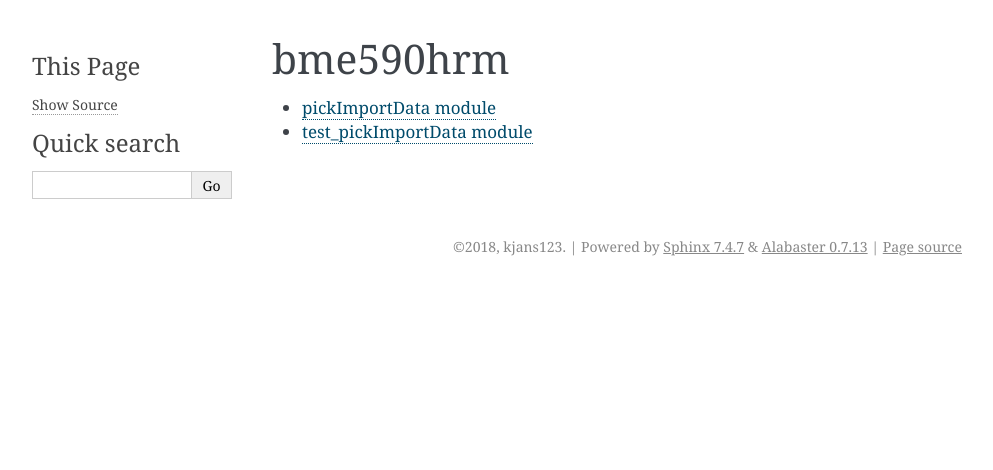
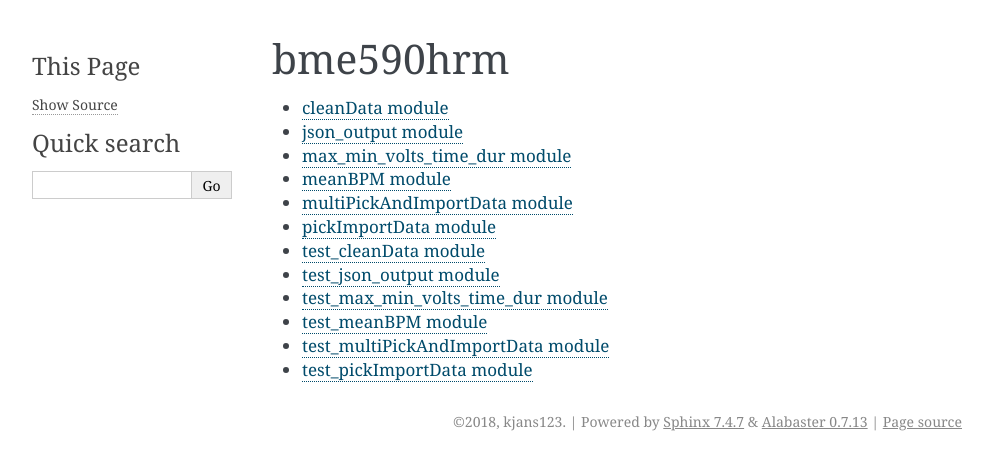
Before and after one commit to kjans123/bme590hrm, a Sphinx documentation site: the page built from docs/modules.rst, in a window 1280 px wide. Shown: the top 470 px of the page, without its empty margins (148-1141 px from the left). Built offline with Sphinx 7.4.7, drawn with Linux system fonts in a browser that asks for light colours.

Commit message:
still trying to get read the docs to see json_output

```diff
--- a/docs/index.rst
+++ b/docs/index.rst
@@ -1,5 +1,5 @@
 .. BME590HRM documentation master file, created by
-   sphinx-quickstart on Mon Feb 19 11:13:17 2018.
+   sphinx-quickstart on Thu Mar  1 17:50:44 2018.
    You can adapt this file completely to your liking, but it should at least
    contain the root `toctree` directive.
 
--- a/docs/modules.rst
+++ b/docs/modules.rst
@@ -4,5 +4,15 @@ bme590hrm
 .. toctree::
    :maxdepth: 4
 
+   cleanData
+   json_output
+   max_min_volts_time_dur
+   meanBPM
+   multiPickAndImportData
    pickImportData
+   test_cleanData
+   test_json_output
+   test_max_min_volts_time_dur
+   test_meanBPM
+   test_multiPickAndImportData
    test_pickImportData
```
